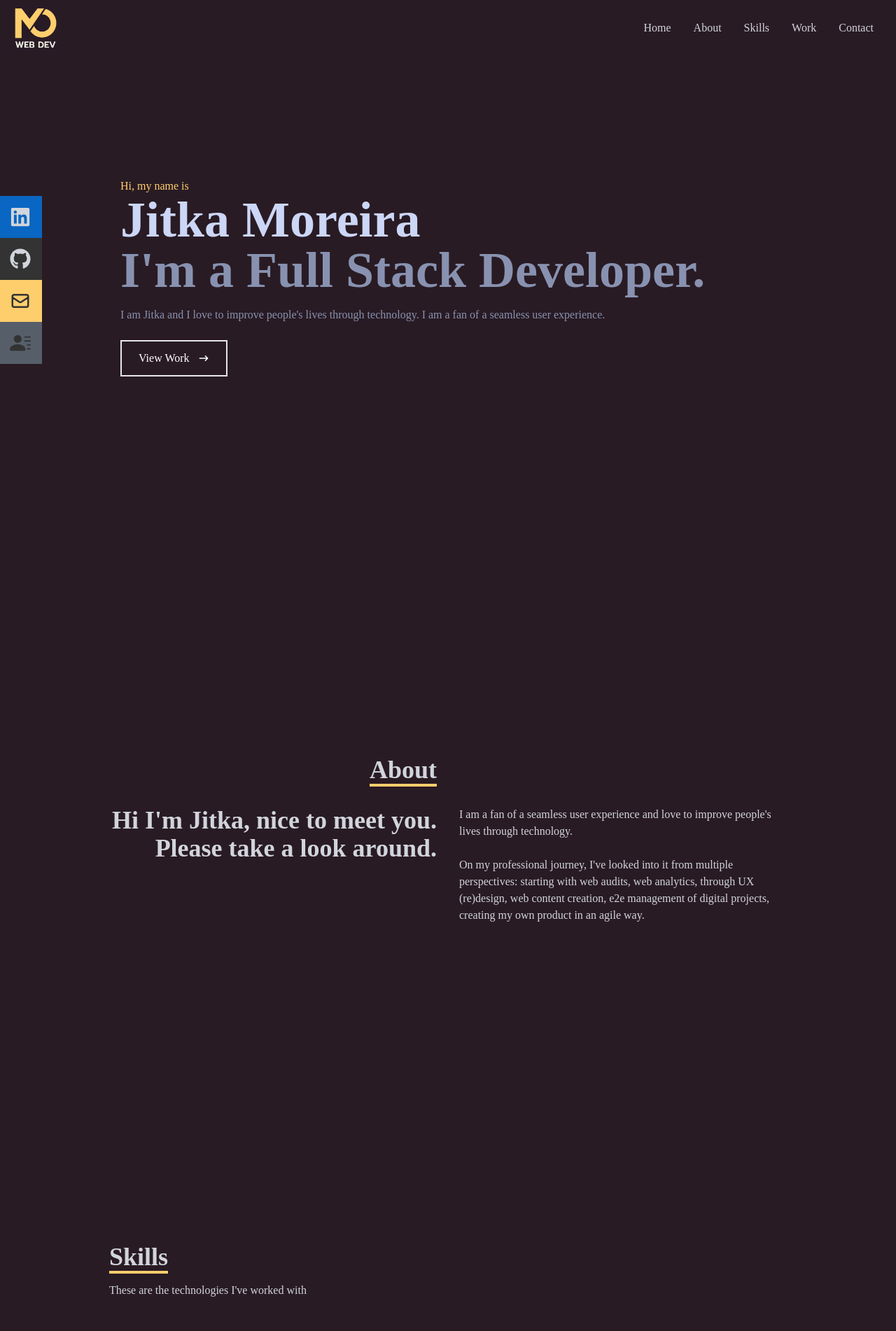
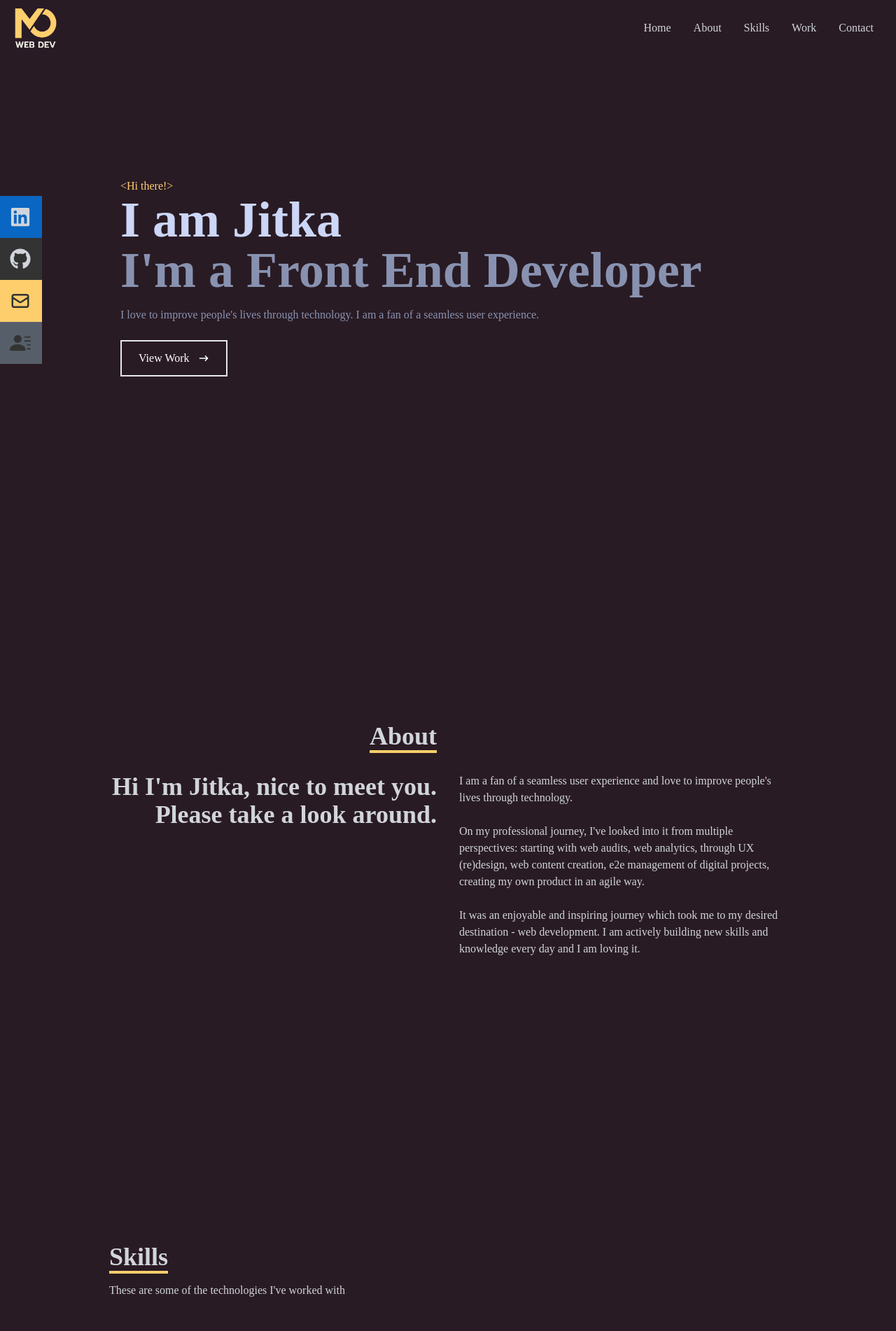
Before and after one commit to jitasek/my-portfolio-react, a React (Create React App) app: page / in a window 1280 px wide. Shown: the top 1902 px of the page at 70% size. Built offline with nearby package versions, Linux system fonts and the light colour scheme.

Commit message:
Finalise text content

```diff
--- a/src/components/About.jsx
+++ b/src/components/About.jsx
@@ -27,6 +27,12 @@ const About = () => {
               (re)design, web content creation, e2e management of digital
               projects, creating my own product in an agile way.{" "}
             </p>
+            <br />
+            <p>
+              It was an enjoyable and inspiring journey which took me to my
+              desired destination - web development. I am actively building new
+              skills and knowledge every day and I am loving it.
+            </p>
           </div>
         </div>
       </div>
--- a/src/components/Home.jsx
+++ b/src/components/Home.jsx
@@ -6,16 +6,16 @@ const Home = () => {
     <div name="home" className="w-full h-screen bg-[#291b24]">
       {/* Container */}
       <div className="max-w-[1000px] mx-auto px-8 flex flex-col justify-center h-full">
-        <p className="text-[#fece6c]">Hi, my name is</p>
+        <p className="text-[#fece6c]">&lt;Hi there!&gt;</p>
         <h1 className="text-4xl sm:text-7xl font-bold text-[#ccd6f6]">
-          Jitka Moreira
+          I am Jitka
         </h1>
         <h2 className="text-4xl sm:text-7xl font-bold text-[#8892b0]">
-          I'm a Full Stack Developer.
+          I'm a Front End Developer
         </h2>
         <p className="text-[#8892b0] py-4 max-w-[700px]">
-          I am Jitka and I love to improve people's lives through technology. I
-          am a fan of a seamless user experience.
+          I love to improve people's lives through technology. I am a fan of a
+          seamless user experience.
         </p>
         <div>
           <button className="text-white group border-2 px-6 py-3 my-2 flex items-center hover:bg-[#fece6c] hover:border-[#fece6c]">
--- a/src/components/Skills.jsx
+++ b/src/components/Skills.jsx
@@ -14,7 +14,9 @@ const Skills = () => {
           <p className="text-4xl font-bold inline border-b-4 border-[#fece6c] ">
             Skills
           </p>
-          <p className="py-4">These are the technologies I've worked with</p>
+          <p className="py-4">
+            These are some of the technologies I've worked with
+          </p>
         </div>
 
         {/* Container for all of my icons */}
```
